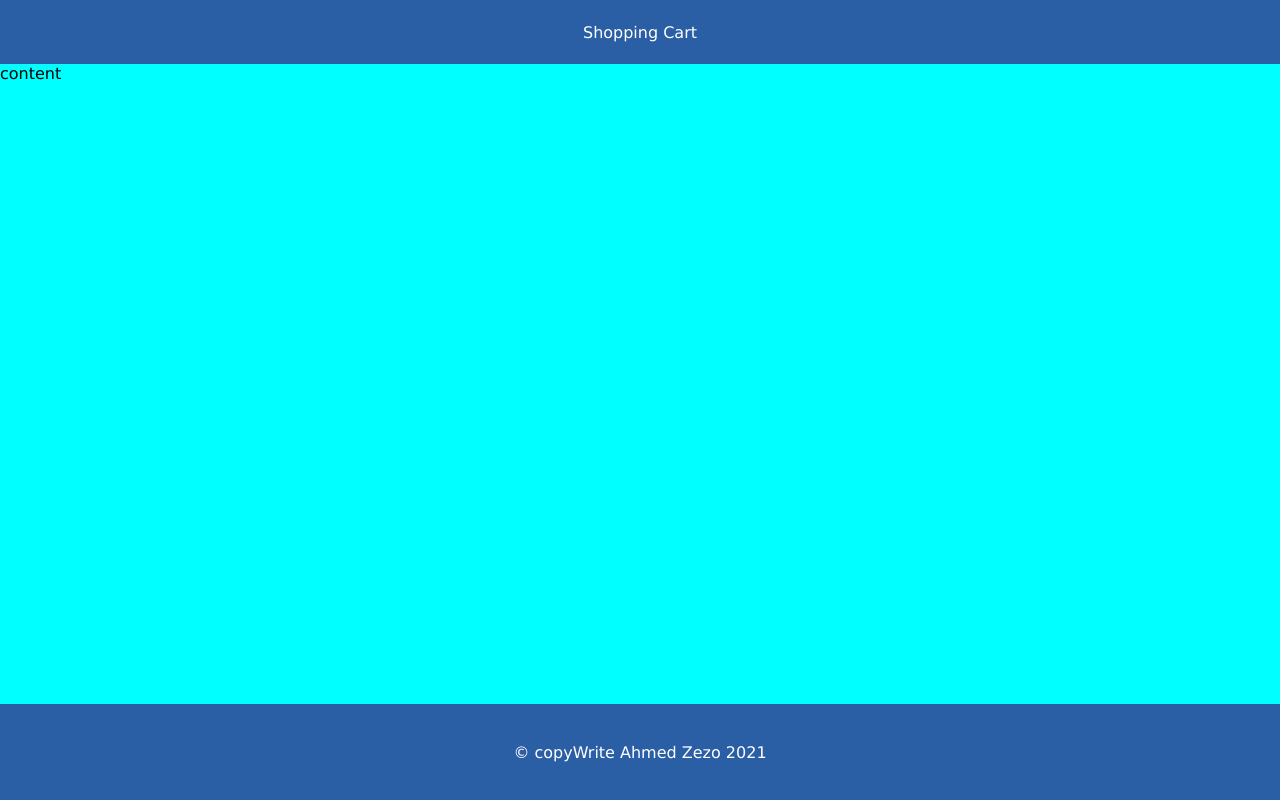
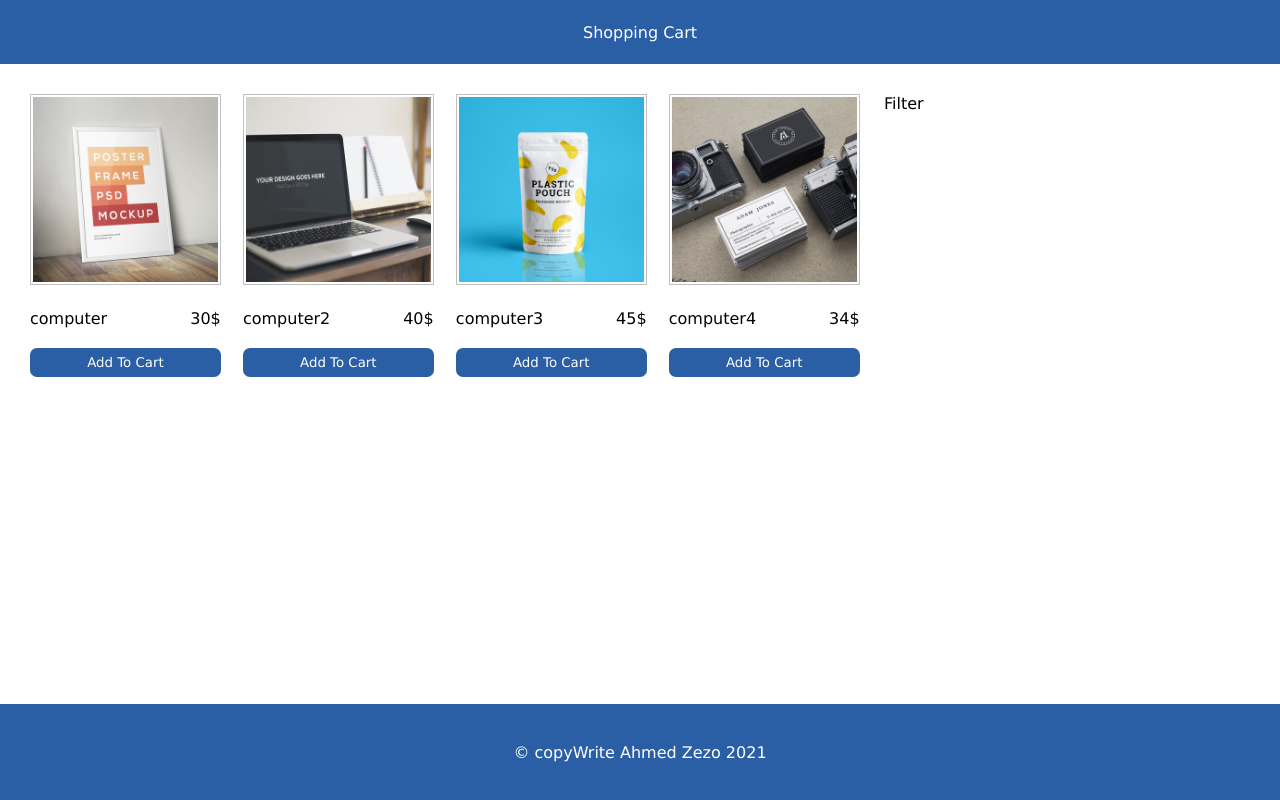
Before and after one commit to Ahmeeed22/react-shoppingCart, a React (Create React App) app in the folder client/: page / in a window 1280 px wide. Built offline with nearby package versions, Linux system fonts and the light colour scheme; the HTML template or start-up script is replaced by a standard one.

Commit message:
products components

```diff
--- a/client/src/App.js
+++ b/client/src/App.js
@@ -1,15 +1,24 @@
+import React ,{useState} from 'react'
+
 import Footer from "./components/Footer/Footer";
 import Header from "./components/Header/Header";
-import { words } from "./words";
+import Products from './components/Products/Products';
+import data from './data.json'
+
 
 
 function App() {
+  const [products,setProducts]=useState(data)
+ console.log(products)
   return (
     <div className="layout">
         <Header />
 
             <main>
-              {words.content}
+              <div className="wrapper">
+                <Products products={products}/>
+                <div className="filterEl">Filter</div>
+              </div>
             </main>
            <Footer />
 
--- /dev/null
+++ b/client/src/components/Products/Products.js
@@ -0,0 +1,29 @@
+import React from 'react'
+import '../../css/Products/Products.css'
+
+ function Products(props) {
+
+    return (
+
+             <div className="productsEl">{props.products.map(product=>(
+                <div className='products-item'  key={product.id}>
+
+
+                            <img  src={product.imageUrl} alt={product.title}/>
+                            <div className='product-desc'>
+                                <p>{product.title}</p>
+                                <span>{product.price}$</span>
+
+                            </div>
+                            <button>Add To Cart</button>
+
+
+                </div>
+
+        ))}</div>
+
+
+
+    )
+}
+export default Products;
--- /dev/null
+++ b/client/src/components/Products/Products.scss
@@ -0,0 +1,27 @@
+.productsEl{
+    display: flex;
+    justify-content: space-between;
+    .products-item{
+        width: 23%;
+        img{
+            width: 100%;
+            min-height: 150px;
+            padding: 2px;
+            border: 1px solid #c0c0c0;
+        }
+        .product-desc{
+            display: flex;
+            justify-content: space-between;
+            align-items: center;
+            margin:20px 0 ;
+        }
+        button{
+            width: 100%;
+            border: 0;
+            background:#2a5ea5 ;
+            color: #fff;
+            padding: 7px;
+            border-radius: 7px;
+        }
+    }
+}
--- /dev/null
+++ b/client/src/css/Products/Products.css
@@ -0,0 +1,27 @@
+.productsEl {
+  display: flex;
+  justify-content: space-between;
+}
+.productsEl .products-item {
+  width: 23%;
+}
+.productsEl .products-item img {
+  width: 100%;
+  min-height: 150px;
+  padding: 2px;
+  border: 1px solid #c0c0c0;
+}
+.productsEl .products-item .product-desc {
+  display: flex;
+  justify-content: space-between;
+  align-items: center;
+  margin: 20px 0;
+}
+.productsEl .products-item button {
+  width: 100%;
+  border: 0;
+  background: #2a5ea5;
+  color: #fff;
+  padding: 7px;
+  border-radius: 7px;
+}
--- a/client/src/data.json
+++ b/client/src/data.json
@@ -18,7 +18,7 @@
      {
         "id":"id3",
         "title":"computer3",
-        "imageUrl":"/images/project-3.jpg" ,
+        "imageUrl":"/images/project-6.jpg" ,
         "desc":"this is product THREE",
         "price":45,
         "sizes":["XL","M"]
@@ -27,7 +27,7 @@
 
         "id":"id4",
         "title":"computer4",
-        "imageUrl":"/images/project-4.jpg" ,
+        "imageUrl":"/images/project-8.jpg" ,
         "desc":"this is product FOUR",
         "price":34,
         "sizes":["S","L"]
--- a/client/src/index.css
+++ b/client/src/index.css
@@ -17,28 +17,21 @@
 
 }
 
-header{
-  grid-area: header;
-  background-color: #2a5ea5;
-  color:#fff;
- display: flex;
- justify-content: center;
- align-items: center;
-font:20px ;
 
-}
 
 main{
   grid-area: main;
-  background-color: aqua;
-}
-footer{
-  grid-area: footer;
-  background-color: #2a5ea5;
-  color:#fff;
- display: flex;
- justify-content: center;
- align-items: center;
-font:20px ;
 
 }
+.wrapper{
+  display: flex;
+  justify-content: space-between;
+  padding: 30px;
+}
+
+.wrapper .productsEl{
+  width: 68%;
+}
+.wrapper .filterEl{
+  width:30% ;
+}
```
